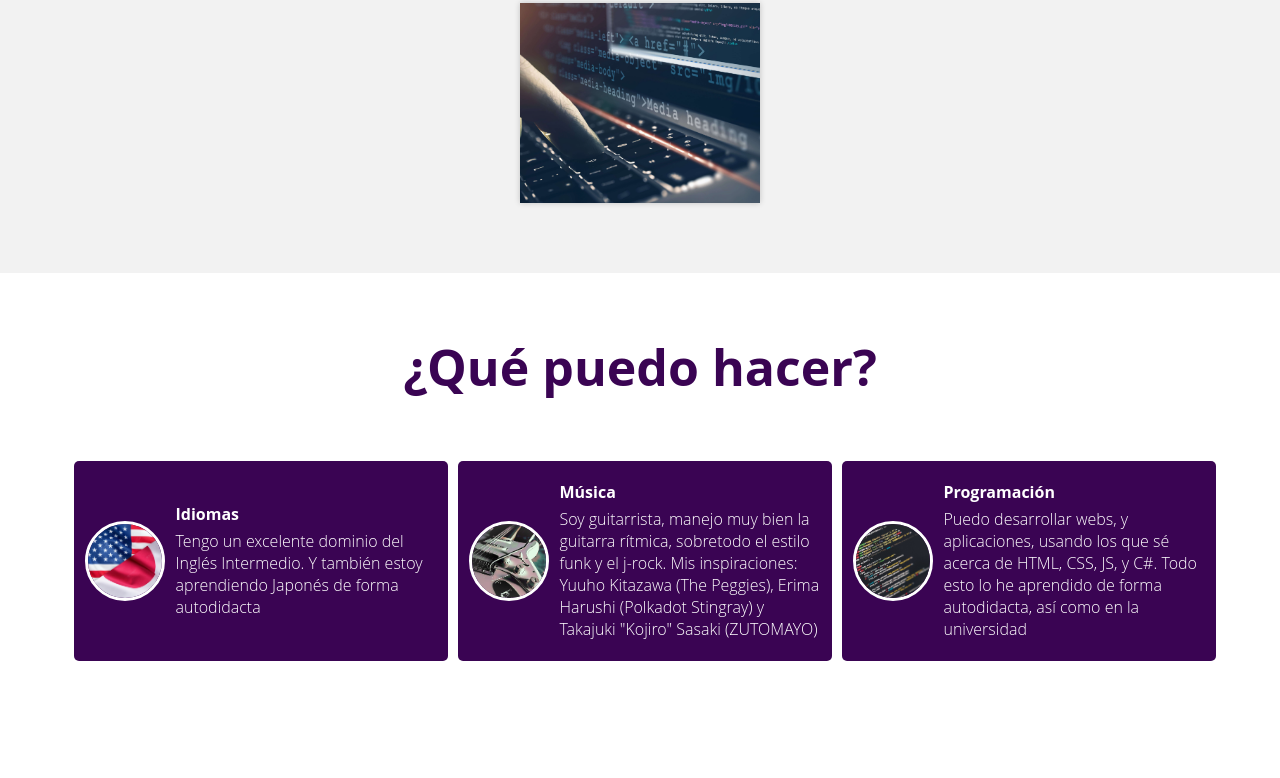
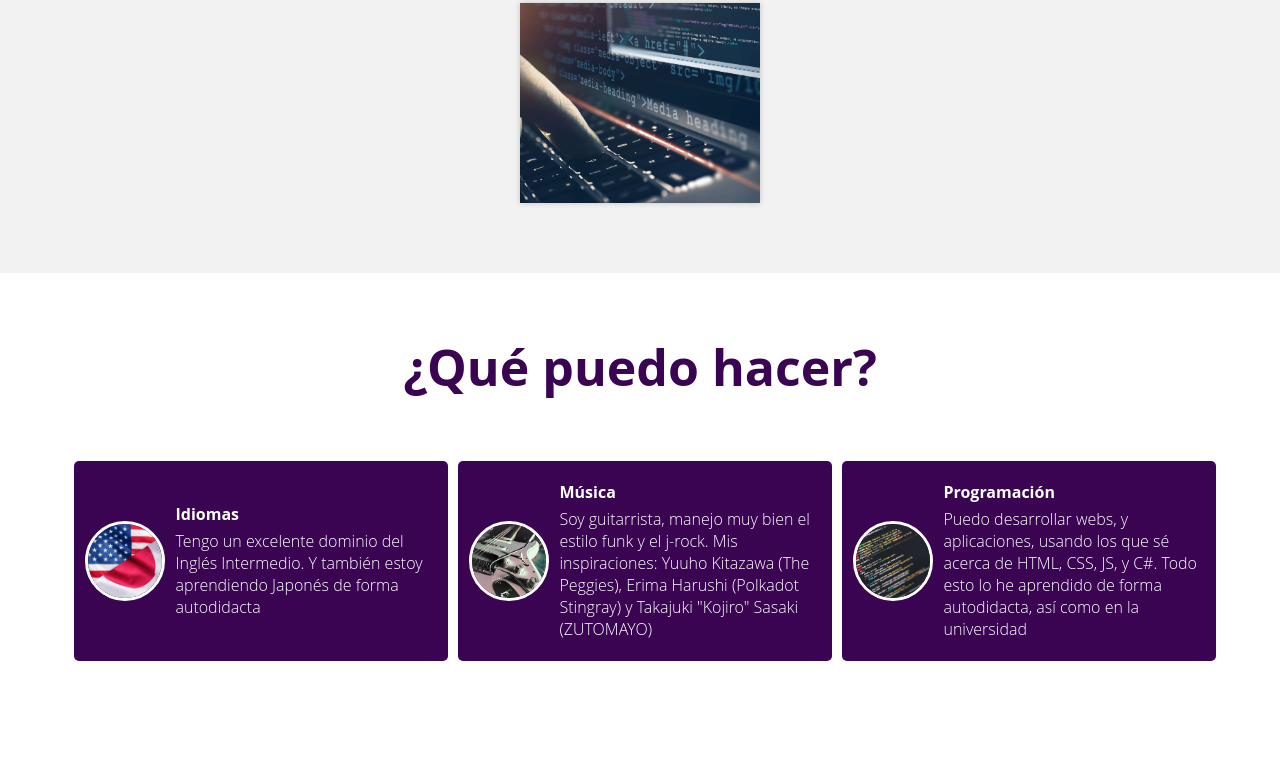
Before and after one commit to Bagboy16/Bagboy16.github.io, a plain HTML site: page index.html in a window 1280 px wide. Shown: the part 1491-2269 px from the top of the page. Drawn offline with Linux system fonts and the light colour scheme.

Commit message:
reduced text in music card for better display

```diff
--- a/index.html
+++ b/index.html
@@ -78,7 +78,7 @@
                     <img src="/resources/stratocaster.jpg" alt="guitar">
                     <div class="cardtext">
                         <h4>Música</h4>
-                        <p>Soy guitarrista, manejo muy bien la guitarra rítmica, sobretodo el estilo funk y el j-rock. Mis inspiraciones: Yuuho Kitazawa (The Peggies), Erima Harushi (Polkadot Stingray) y Takajuki "Kojiro" Sasaki (ZUTOMAYO)</p>
+                        <p>Soy guitarrista, manejo muy bien el estilo funk y el j-rock. Mis inspiraciones: Yuuho Kitazawa (The Peggies), Erima Harushi (Polkadot Stingray) y Takajuki "Kojiro" Sasaki (ZUTOMAYO)</p>
                     </div>
                 </div>
                 <div class="card">
```
